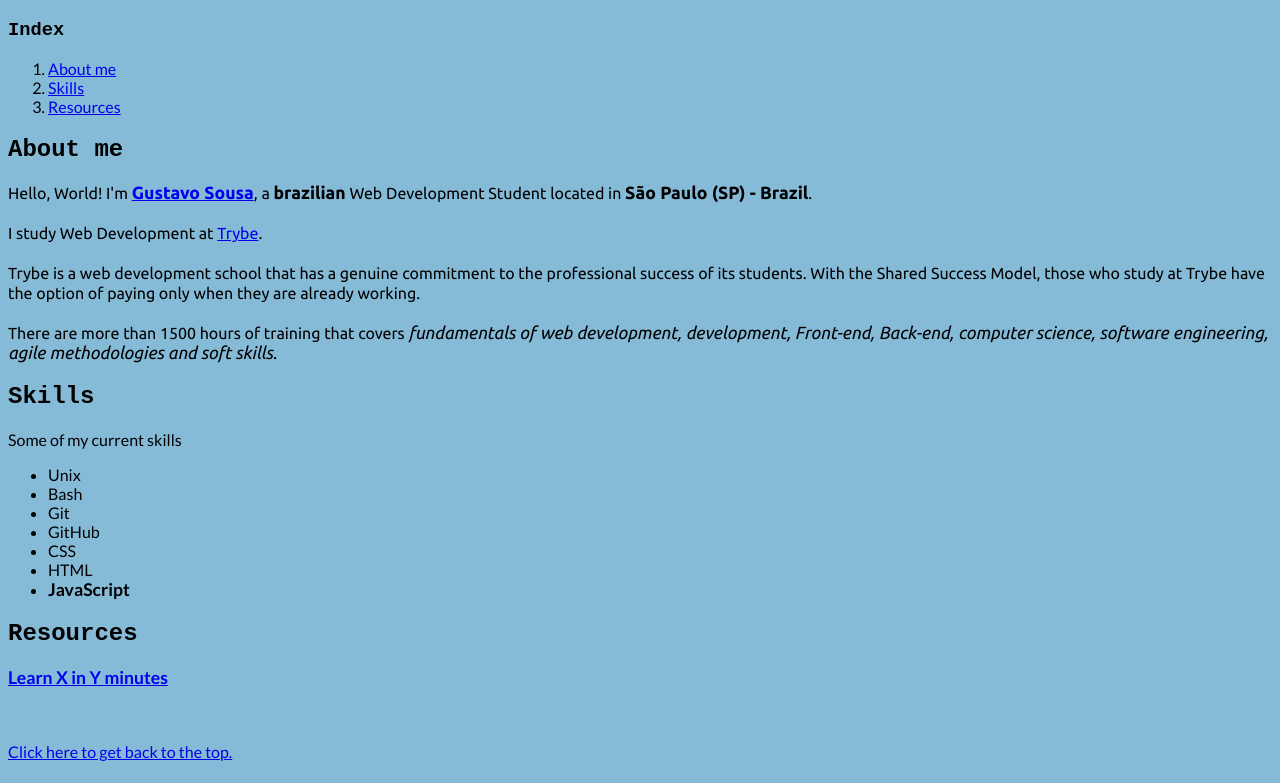
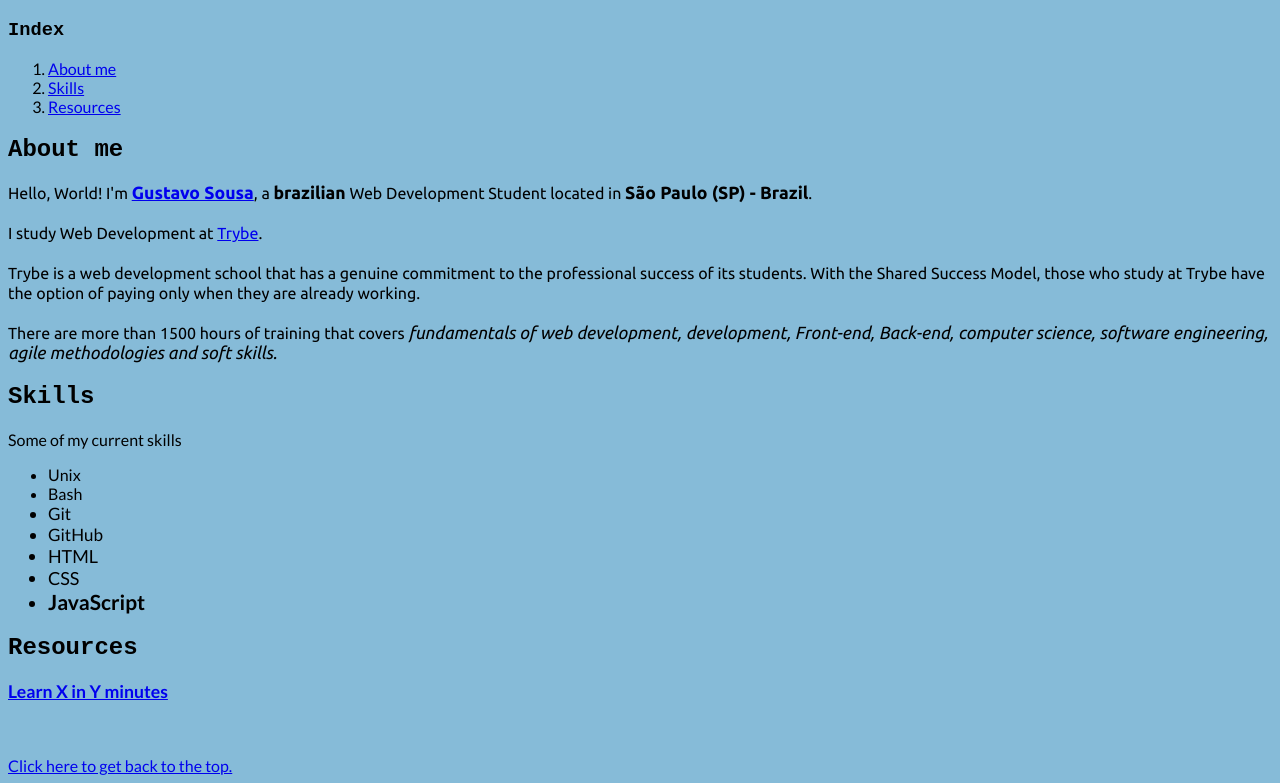
Before and after one commit to gustavofds/gustavofds.github.io, a plain HTML site: page index.html in a window 1280 px wide. Shown: the part 395-1178 px from the top of the page. Drawn offline with Linux system fonts and the light colour scheme.

Commit message:
Change font size of list skills

```diff
--- a/index.html
+++ b/index.html
@@ -26,6 +26,20 @@
 
       strong, em {
         font-size: 1.1em;
+      }
+
+      .unix-li, .bash-li {
+        font-size: 16px;
+      }
+
+      .git-li, .github-li{
+        font-size: 17px;
+      }
+      .html-li, .css-li{
+        font-size: 18px;
+      }
+      .js-li{
+        font-size: 19px;
       }
     </style>
   </head>
@@ -64,13 +78,13 @@
     <h2 id="skills">Skills</h2>
     <p>Some of my current skills</p>
     <ul>
-      <li>Unix</li>
-      <li>Bash</li>
-      <li>Git</li>
-      <li>GitHub</li>
-      <li>CSS</li>
-      <li>HTML</li>
-      <li><strong>JavaScript</strong></li>
+      <li class="unix-li">Unix</li>
+      <li class="bash-li">Bash</li>
+      <li class="git-li">Git</li>
+      <li class="github-li">GitHub</li>
+      <li class="html-li">HTML</li>
+      <li class="css-li">CSS</li>
+      <li class="js-li"><strong>JavaScript</strong></li>
     </ul>
     <h2 id="resources">Resources</h2>
     <p>
```
